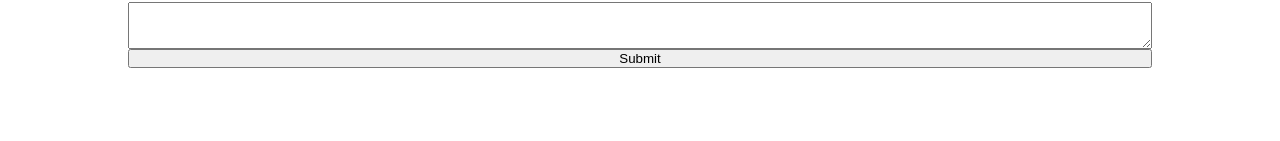
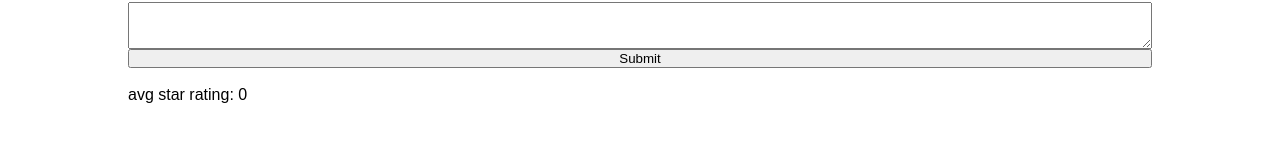
Before and after one commit to AKWOK15/Rate-Dining-Hall, a React (Create React App) app in the folder rate-dining-hall/: page /form in a window 1280 px wide. Shown: the part 179-320 px from the top of the page. Built offline with nearby package versions, Linux system fonts and the light colour scheme.

Commit message:
Added average star rating

```diff
--- a/rate-dining-hall/src/form.tsx
+++ b/rate-dining-hall/src/form.tsx
@@ -1,6 +1,6 @@
 import './form.css';
 import { faStar } from '@fortawesome/free-regular-svg-icons';
-import { faStar as solidStar } from '@fortawesome/free-solid-svg-icons';
+import { faAssistiveListeningSystems, faStar as solidStar } from '@fortawesome/free-solid-svg-icons';
 import { FontAwesomeIcon } from '@fortawesome/react-fontawesome';
 import React, { ChangeEvent, ChangeEventHandler, useState } from 'react';
 import FormSubmission from './formsubmission';
@@ -24,10 +24,18 @@ function Form() {
   //Will take in data from form and add it to webpage
   const [data, setData] = useState<string[]>([]);
 
+  const[ratingAverage, setRatingAverage] = useState<number[]>([]);
+  const avgStarRatings = ratingAverage.reduce((accumulator, star) => {
+    return accumulator + (star/ratingAverage.length);
+
+  }, 0);
+
+
   const handleSubmit = (event: any) => {
     event.preventDefault();
     //Use brackets here to signfy adding 1 to array
     setData((prevData) => [...prevData, `star: ${rating}`, formData.title, formData.review]);
+    setRatingAverage((prevData) =>[...prevData, rating]);
   };
   return (
     <form onSubmit={handleSubmit}>
@@ -76,6 +84,11 @@ function Form() {
           return (<FormSubmission contents = {data[index]} key={index} />);
         })}
       </div>
+      <div>
+        {ratingAverage[ratingAverage.length-1]}
+        <br></br>
+       {`avg star rating: ${avgStarRatings}`}
+      </div>
     </form>
   );
 }
```
